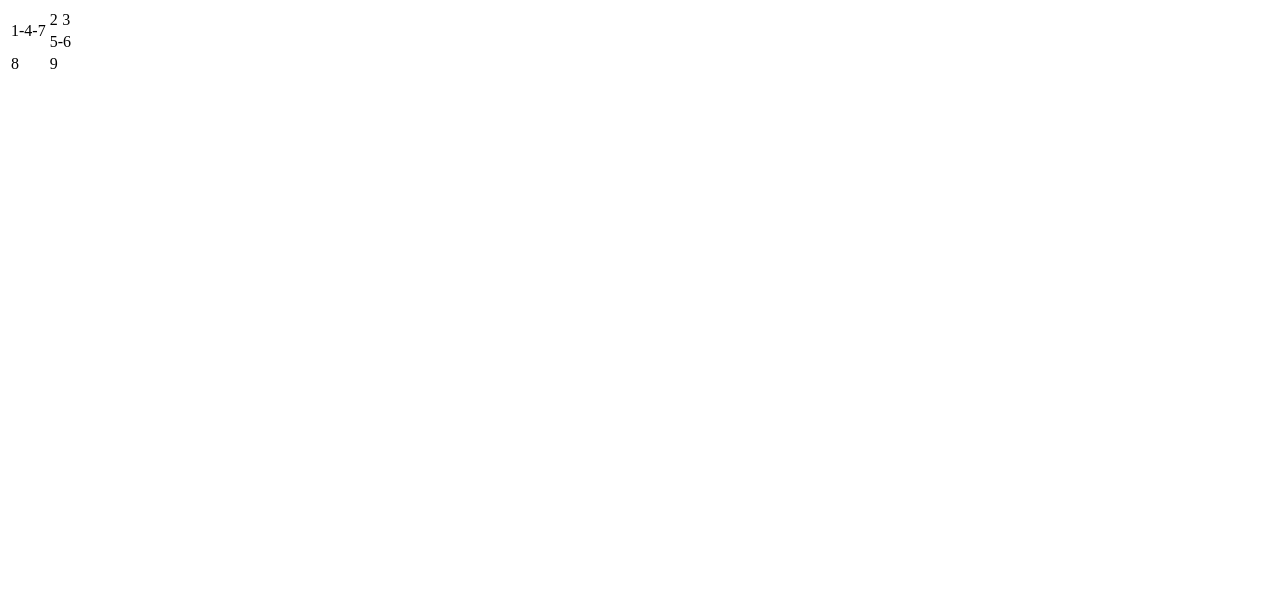
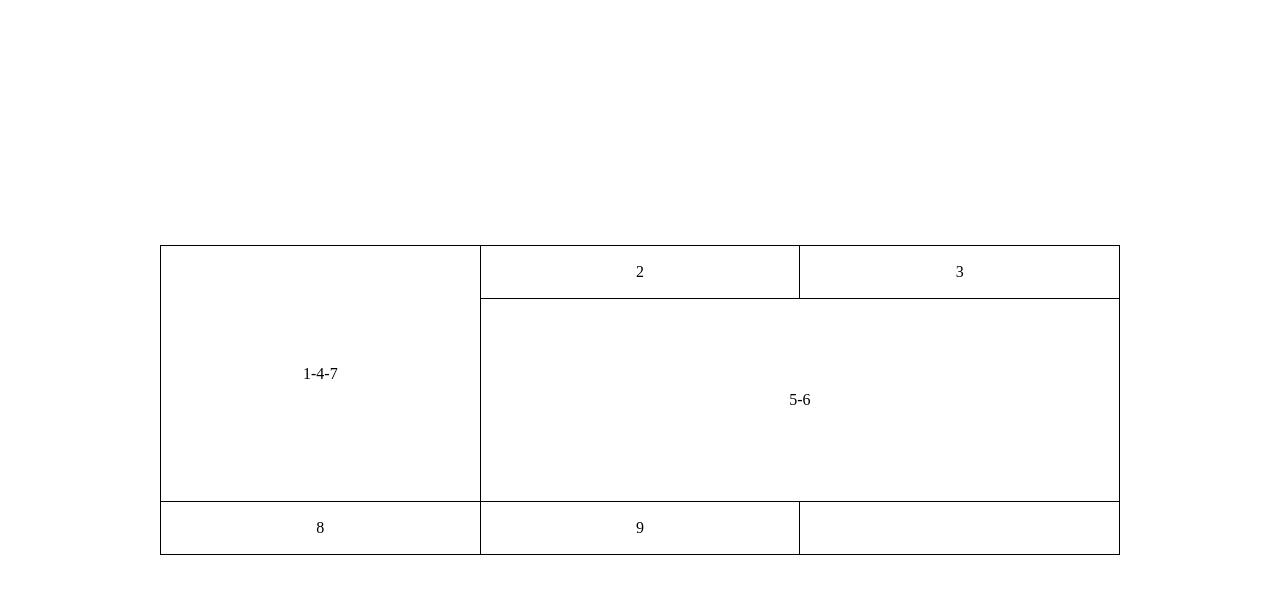
Before and after one commit to 0Benedict0/lesson_6.1, a plain HTML site: page table1.html in a window 1280 px wide. Drawn offline with Linux system fonts and the light colour scheme; the site is published under a folder, as on GitHub Pages, so addresses that start at the root find nothing.

Commit message:
Update table1.html

```diff
--- a/table1.html
+++ b/table1.html
@@ -4,7 +4,7 @@
     <meta charset="UTF-8" />
     <meta name="viewport" content="width=device-width, initial-scale=1.0" />
     <title>Завдання 1</title>
-    <link rel="stylesheet" href="/css/table1.css" />
+    <link rel="stylesheet" href="css/table1.css" />
   </head>
   <body>
     <table>
```
